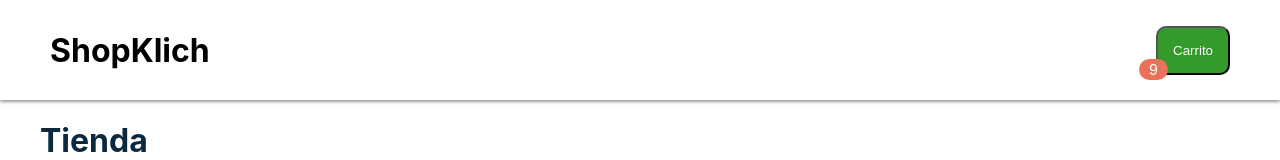
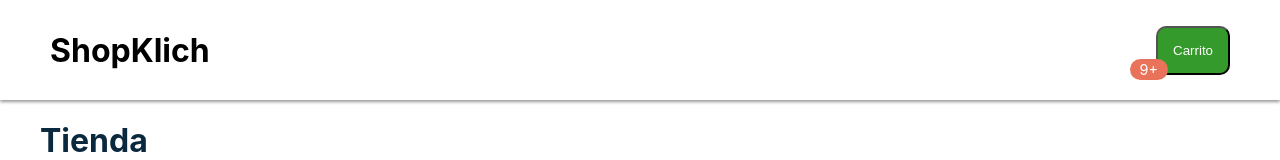
Before and after one commit to klich1984/carro-compras-react, a React (Create React App) app: page / in a window 1280 px wide. Shown: the top 160 px of the page. Built offline with nearby package versions, Linux system fonts and the light colour scheme.

Commit message:
add functionaliting of add products add to cart

```diff
--- a/src/App.js
+++ b/src/App.js
@@ -5,15 +5,47 @@ import Productos from './components/Productos'
 import Title from './components/Title'
 
 class App extends Component {
-	// Estado inicial de productos
 	state = {
+		// Estado inicial de productos
 		productos: [
 			{ name: 'Tomate', price: '1500', img: '/productos/tomate.jpg' },
 			{ name: 'Arbejas', price: '2500', img: '/productos/arbejas.jpg' },
 			{ name: 'Lechuga', price: '500', img: '/productos/lechuga.jpg' },
 		],
+		// Estado inicial del carrito de compras
+		carro: [
+			// { name: 'Tomate', price: '1500', img: '/productos/tomate.jpg', cantidad: 1 },
+		]
 	}
+
+
+	// metodo que manejara la logica de agregar al carro
+	agregarAlCarro = (producto) => {
+		// console.log(producto)
+		// Crear el producto en el arreglo de carro
+		// Buscar si ya existe el nombre dentro del estado de carro de compras
+		const { carro } = this.state
+		if (carro.find( x => x.name === producto.name)) {
+			// Codigo si ya existe el producto dentro del array carro
+			const newCarro = carro.map(el => el.name === producto.name
+				? ({
+					...el,
+					cantidad: el.cantidad + 1
+				})
+				: el)
+				return this.setState({ carro: newCarro })
+		}
+		// si no se encuentra se ejecuta esto
+		return this.setState({
+			carro: this.state.carro.concat({
+				...producto,
+				cantidad: 1
+			})
+		})
+	}
+
 	render() {
+		console.log(this.state.carro)
 		return (
 			<div>
 				<Navbar />
@@ -21,7 +53,7 @@ class App extends Component {
 					{/* Componente Productos */}
           <Title />
 					<Productos
-						agregarAlCarro={() => console.log('Arrow Function agregarCarrito')}
+						agregarAlCarro={this.agregarAlCarro}
 						productos={this.state.productos}
 					/>
 				</Layout>
--- a/src/components/BubbleAlert.js
+++ b/src/components/BubbleAlert.js
@@ -12,10 +12,20 @@ const styles = {
 }
 
 class BubbleAlert extends Component {
+	// Metodo que mostrara el numero de elementos agregados al carrito
+	getNumber(n) {
+		if (!n)
+			return ''
+		return n > 9 ? '9+' : n
+	}
+
 	render() {
+		// Capturo las propiedades
+		const { value } = this.props
+
 		return (
 			<span style={styles.bubbleAlert}>
-				9
+				{this.getNumber(value)}
 			</span>
 		)
 	}
--- a/src/components/Carro.js
+++ b/src/components/Carro.js
@@ -21,7 +21,7 @@ class Carro extends Component {
 		return (
 			<div>
 				<span style={styles.bubble}>
-					<BubbleAlert />
+					<BubbleAlert value={10}/>
 				</span>
 				<button style={styles.carro}>
 					Carrito
```
